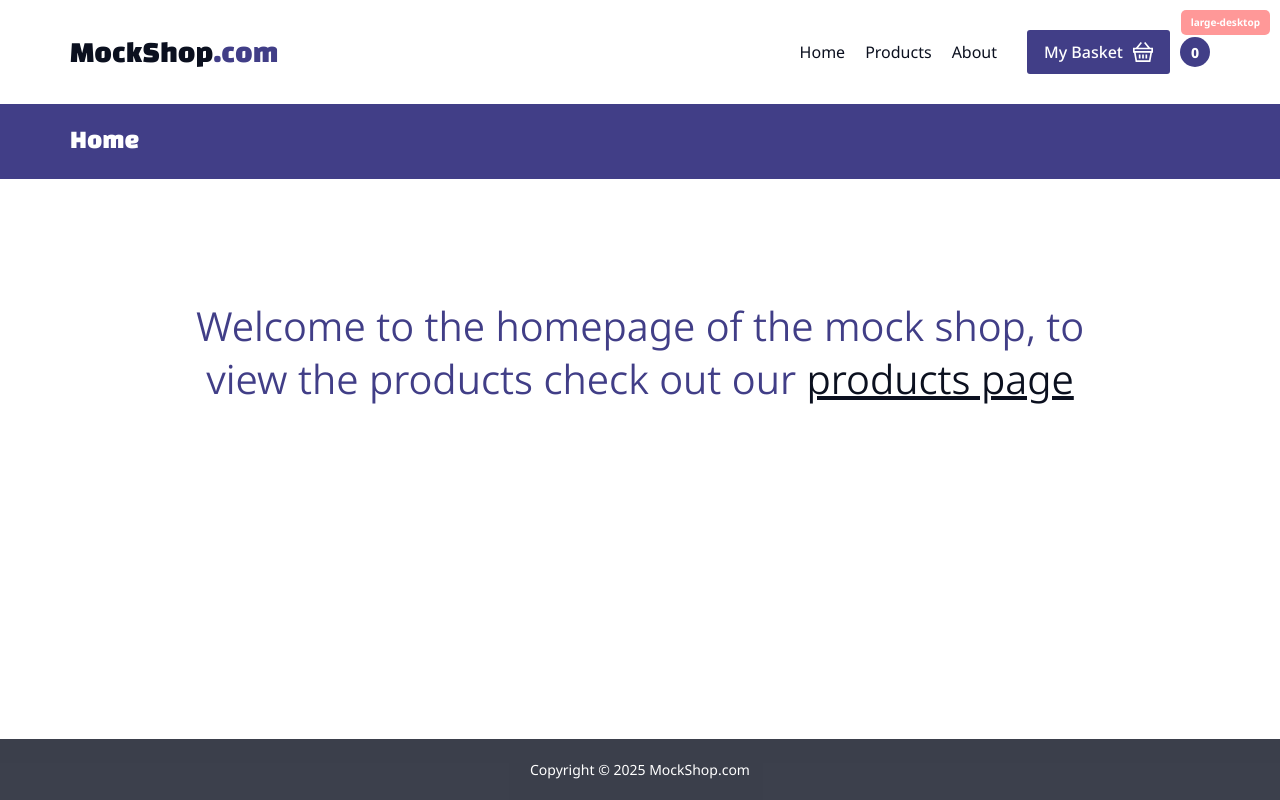
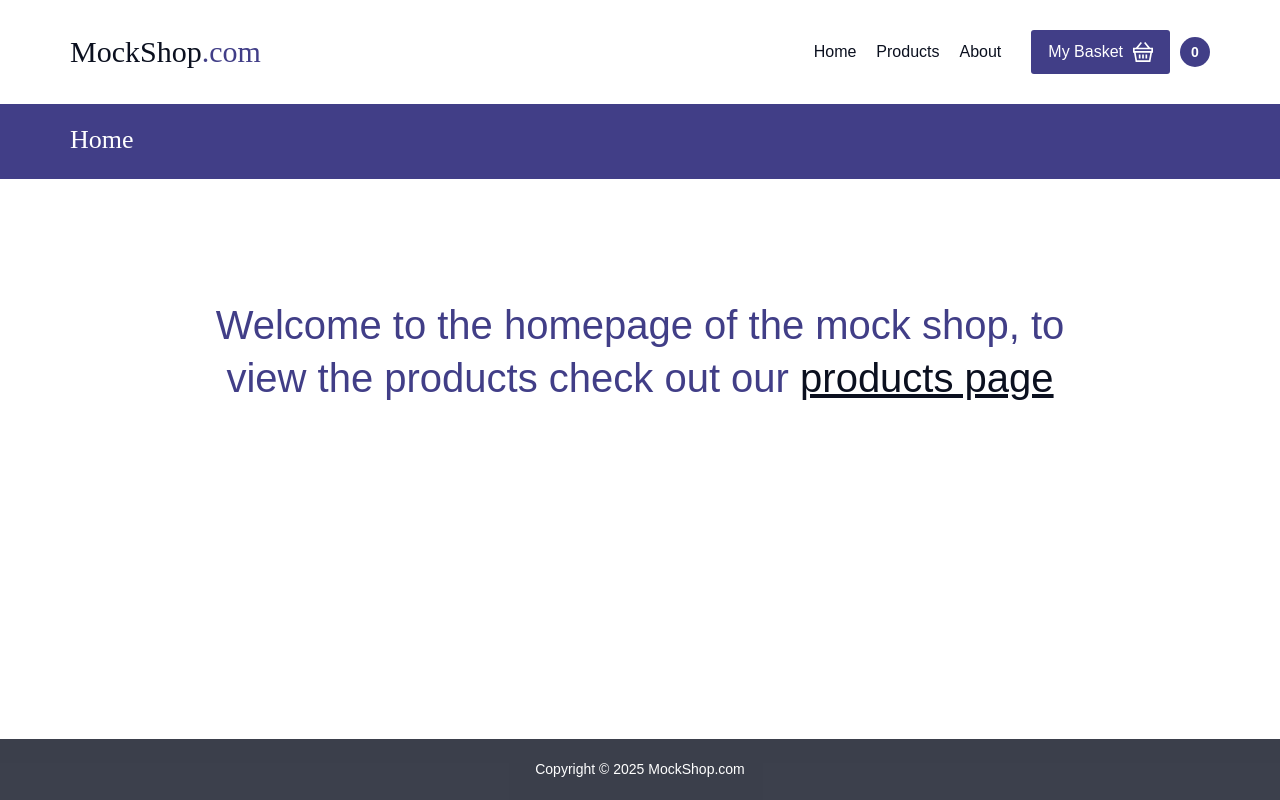
Before and after one commit to do88/dmitry-osc-technical-assessment, a Next.js app: page / in a window 1280 px wide. Built offline with nearby package versions, Linux system fonts and the light colour scheme.

Commit message:
Update project README, font rendering fix

```diff
--- a/src/app/layout.tsx
+++ b/src/app/layout.tsx
@@ -13,9 +13,13 @@ const notoSans = localFont({
 	],
 });
 
+const changaOne = localFont({
+	src: "../../public/fonts/ChangaOne-Regular.ttf",
+});
+
 export const metadata: Metadata = {
-	title: "Create Next App",
-	description: "Generated by create next app",
+	title: "Mock Shop",
+	description: "A mock shop built with Next.js and Shopify API",
 };
 
 export default function RootLayout({
@@ -24,7 +28,7 @@ export default function RootLayout({
 	children: React.ReactNode;
 }>) {
 	return (
-		<html lang="en" className={notoSans.className}>
+		<html lang="en" className={`${changaOne.className} ${notoSans.className}`}>
 			<body>
 				<Header />
 				<main>{children}</main>
--- a/src/scss/base/_base.scss
+++ b/src/scss/base/_base.scss
@@ -17,6 +17,7 @@ body {
 	line-height: 1.5;
 	font-weight: 400;
 	color: $color_primary;
+	font-family: $primary_font;
 
 	display: flex;
 	flex-direction: column;
@@ -94,4 +95,5 @@ h2 {
 	font-size: 2.6rem;
 }
 
-@include responsive-breakpoints;
+// Comment out for debugging
+// @include responsive-breakpoints;
--- a/src/scss/base/_layout.scss
+++ b/src/scss/base/_layout.scss
@@ -1,5 +1,6 @@
 @use "../base/vars" as *;
 @use "../base/mixins" as *;
+
 #header {
 	position: fixed;
 	z-index: 10;
--- a/src/scss/base/_utils.scss
+++ b/src/scss/base/_utils.scss
@@ -90,7 +90,6 @@ button,
 
 .home-title {
 	text-align: center;
-	margin-bottom: 3rem;
 	font-size: 4rem;
 	font-weight: 350;
 	line-height: 1.33;
--- a/src/scss/base/_vars.scss
+++ b/src/scss/base/_vars.scss
@@ -5,7 +5,5 @@ $color_light_grey: #f5f5f5;
 $color_dark_grey: #333;
 
 // Fonts
-@import url("https://fonts.googleapis.com/css2?family=Changa+One&display=swap");
-
-$primary_font: "Noto Sans", sans-serif;
-$secondary_font: "Changa One", serif;
+$primary_font: "notoSans", sans-serif;
+$secondary_font: "changaOne", serif;
```
Also changed, not shown: public/fonts/ChangaOne-Regular.ttf (added), 1 other file (tests, documents, lock files or other folders).
